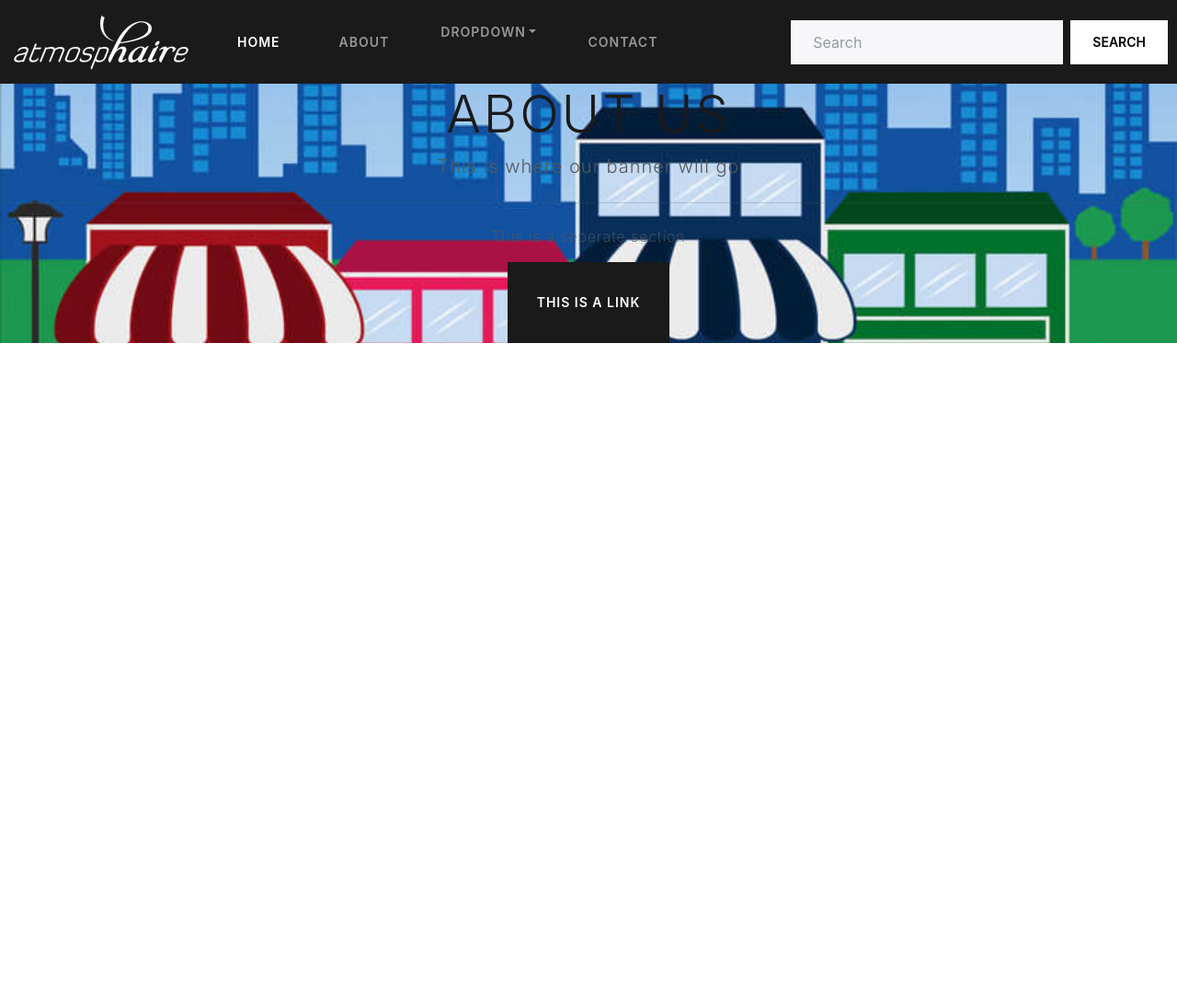
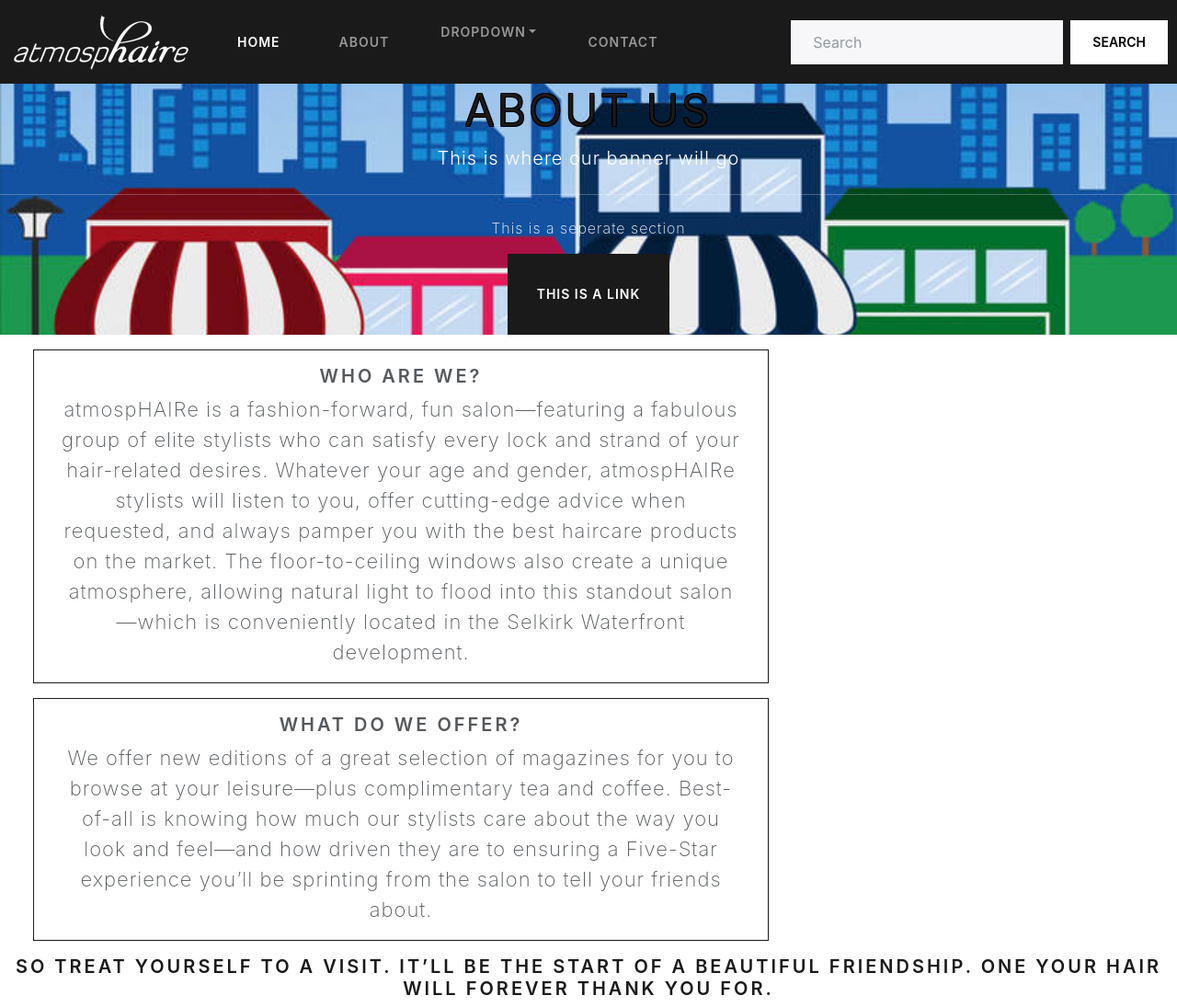
Before and after one commit to AGuyNamedTate/atmosphaire-mock-ups, a React (Create React App) app: page /about in a window 1280 px wide. Shown: the whole page at 92% size. Before the commit the page ends 800 px from the top, so only its background shows below. Built offline with nearby package versions, Linux system fonts and the light colour scheme; what react-swipeable-views-utils would draw is missing.

Commit message:
about page additions

```diff
--- a/src/About.jsx
+++ b/src/About.jsx
@@ -1,10 +1,11 @@
 import React from 'react';
+import { Row } from 'react-bootstrap';
 import banner from './Resources/Images/aboutbanner.jpg'
 function About(){
     return (
         <div className="About" >
-            <div className="jumbotron" style={{backgroundImage:`url(${banner})`, backgroundPosition: "center",backgroundRepeat: "no-repeat",backgroundSize: "cover"}}>
-                <h1 className="display-4">About Us</h1>
+            <div className="jumbotron" style={{backgroundImage:`url(${banner})`, backgroundPosition: "center",backgroundRepeat: "no-repeat",backgroundSize: "cover", color:"white"}}>
+                <h1 className="display-4" style={{fontSize: "3em", textShadow: "-1px -1px 0 #000, 1px -1px 0 #000, -1px 1px 0 #000, 1px 1px 0 #000"}}>About Us</h1>
                 <p className="lead">This is where our banner will go</p>
                 <hr className="my-4" />
                 <p>This is a seperate section</p>
@@ -12,7 +13,24 @@ function About(){
                     <a className="btn btn-primary btn-lg" href="#About" role="button">This is a link</a>
                 </p>
             </div>
-        </div>
+            <Row style={{width: "100%"}}>
+              <div class="card border-primary mb-3 mx-5" style={{maxWidth: "50rem"}}>
+                <div class="card-body">
+                  <h4 class="card-title">Who Are We?</h4>
+                  <p class="card-text" style={{fontSize:"22px"}}>atmospHAIRe is a fashion-forward, fun salon—featuring a fabulous group of elite stylists who can satisfy every lock and strand of your hair-related desires. Whatever your age and gender, atmospHAIRe stylists will listen to you, offer cutting-edge advice when requested, and always pamper you with the best haircare products on the market. The floor-to-ceiling windows also create a unique atmosphere, allowing natural light to flood into this standout salon—which is conveniently located in the Selkirk Waterfront development.</p>
+                </div>
+              </div>
+              <div class="card border-primary mb-3 mx-5" style={{maxWidth: "50rem"}}>
+                <div class="card-body">
+                  <h4 class="card-title">What Do We Offer?</h4>
+                  <p class="card-text" style={{fontSize:"22px"}}>We offer new editions of a great selection of magazines for you to browse at your leisure—plus complimentary tea and coffee. Best-of-all is knowing how much our stylists care about the way you look and feel—and how driven they are to ensuring a Five-Star experience you’ll be sprinting from the salon to tell your friends about.
+                </p>
+                </div>
+              </div>
+              </Row>
+              <h4>So treat yourself to a visit. It’ll be the start of a beautiful friendship. One your hair will forever thank you for.</h4>
+            </div>
+
     );
 }
 
```
